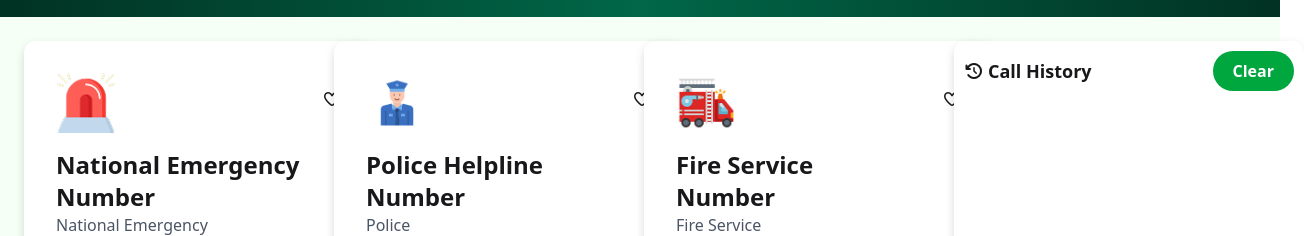
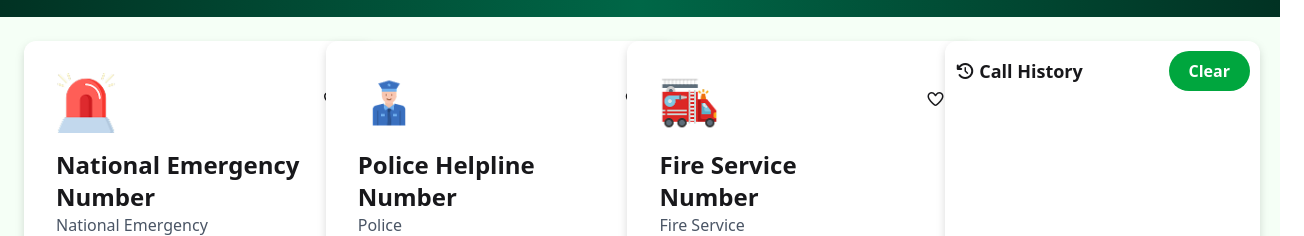
Before and after one commit to nafizfuadsharkar/Emergency-Service-Directory-with-JS-DOM, a plain HTML site: page index.html in a window 1280 px wide. Shown: the part 285-521 px from the top of the page, 1304 px wide, since content can reach past the window. Drawn offline with nearby package versions, Linux system fonts and the light colour scheme.

Commit message:
Mobile Responsive Added

```diff
--- a/index.html
+++ b/index.html
@@ -72,9 +72,11 @@
         </p>
       </div>
     </section>
-    <section class="bg-[#f5fff6] w-full">
+    <section
+      class="bg-[#f5fff6] w-full flex flex-col lg:flex-row justify-around"
+    >
       <div
-        class="md:p-6 grid sm:grid-cols-1 md:grid-cols-4 gap-2 mx-auto py-10"
+        class="md:p-6 grid sm:grid-cols-1 md:grid-cols-3 gap-2 mx-auto py-10 w-9/12"
       >
         <div
           id="card1"
@@ -183,23 +185,6 @@
               <p class="">Call</p>
             </button>
           </div>
-        </div>
-        <div
-          class="sm:w-full md:w-[350px] bg-white rounded-xl p-[10px] drop-shadow-lg row-span-3"
-        >
-          <div class="flex justify-between items-center">
-            <div class="flex items-center gap-1">
-              <i class="fa-solid fa-clock-rotate-left"></i>
-              <h2 class="font-semibold text-lg">Call History</h2>
-            </div>
-            <button
-              id="clear-btn"
-              class="bg-[#00A63E] px-5 py-2 font-semibold text-white rounded-full"
-            >
-              Clear
-            </button>
-          </div>
-          <div id="history-container"></div>
         </div>
         <div
           id="card4"
@@ -426,6 +411,25 @@
           </div>
         </div>
       </div>
+      <div class="w-full lg:w-3/12 md:my-6 mr-5 row-span-3">
+        <div
+          class="bg-white rounded-xl p-[10px] drop-shadow-lg min-h-[500px] lg:h-full"
+        >
+          <div class="flex justify-between items-center">
+            <div class="flex items-center gap-1">
+              <i class="fa-solid fa-clock-rotate-left"></i>
+              <h2 class="font-semibold text-lg">Call History</h2>
+            </div>
+            <button
+              id="clear-btn"
+              class="bg-[#00A63E] px-5 py-2 font-semibold text-white rounded-full"
+            >
+              Clear
+            </button>
+          </div>
+          <div id="history-container"></div>
+        </div>
+      </div>
     </section>
     <script src="script.js"></script>
   </body>
```
